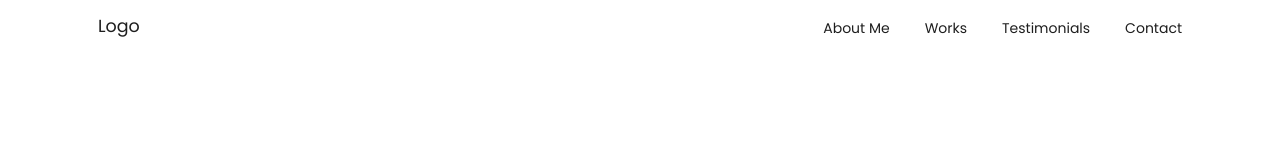
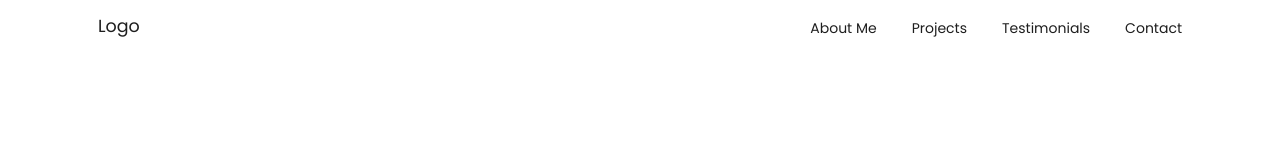
Before and after one commit to Johndiddles/portfolio-v2, a Next.js app: page / in a window 1280 px wide. Shown: the top 160 px of the page. Built offline with nearby package versions, Linux system fonts and the light colour scheme.

Commit message:
fix: minor ui fixes

```diff
--- a/app/globals.css
+++ b/app/globals.css
@@ -11,14 +11,15 @@
 html {
   font-size: clamp(14px, calc(1vw + 1px), 16px);
   color: #1e1e1e;
-}
-
-body {
   scroll-behavior: smooth;
 }
 
 .hero_header {
-  font-size: clamp(1.5rem, calc(5vw), 4rem);
+  font-size: clamp(1.125rem, calc(5vw), 4rem);
+}
+
+.hero_caption {
+  font-size: clamp(0.75rem, calc(3vw), 1.5rem);
 }
 
 .contact_section_wrapper {
@@ -34,5 +35,4 @@ body {
 }
 .contact-btn:hover .contact-btn-svg {
   rotate: 45deg;
-  /* transition: 0.3s all ease-in-out; */
 }
--- a/components/ContactSection/ContactSection.tsx
+++ b/components/ContactSection/ContactSection.tsx
@@ -8,7 +8,7 @@ import { FiArrowUpRight } from "react-icons/fi";
 
 const ContactSection = () => {
   return (
-    <section className="bg-[#131313] contact_section_wrapper">
+    <section className="bg-[#131313] contact_section_wrapper" id="contact">
       <Container>
         <div className="py-11 sm:py-20 md:py-[120px] lg:py-[200px] flex flex-col gap-5 md:gap-8 items-center">
           <div className="text-white font-jost font-medium text-xl sm:text-3xl md:text-5xl lg:text-6xl text-center flex flex-col  gap-1 md:gap-4">
--- a/components/Header/Header.tsx
+++ b/components/Header/Header.tsx
@@ -1,16 +1,24 @@
-import React from "react";
+"use client";
+import React, { useState } from "react";
 import Container from "../Container/Container";
 import Logo from "./Logo";
 import Nav from "./Nav";
 const Header = () => {
+  const [isOpen, setIsOpen] = useState(false);
   return (
-    <header className="fixed top-0 z-50 w-full bg-white">
+    <header
+      className={`fixed top-0 z-50 w-full bg-white ${
+        isOpen
+          ? "border-b-4 border-b-[#C47B54] shadow-[0_4px_4px_#1E1E1E40]"
+          : "border-b-0"
+      } lg:border-0 lg:border-b-0 shadow-none`}
+    >
       <Container>
         <div className="flex items-start lg:items-center justify-between py-4 font-poppins">
           <div className="flex items-center justify-between w-full lg:w-fit">
             <Logo />
           </div>
-          <Nav />
+          <Nav isOpen={isOpen} setIsOpen={setIsOpen} />
         </div>
       </Container>
     </header>
--- a/components/Header/Nav.tsx
+++ b/components/Header/Nav.tsx
@@ -1,13 +1,29 @@
 "use client";
-import React, { useRef, useState } from "react";
-import Link from "next/link";
+import React, {
+  Dispatch,
+  SetStateAction,
+  useEffect,
+  useRef,
+  useState,
+} from "react";
 import CloseIcon from "@/assets/icons/close.svg";
 import MenuIcon from "@/assets/icons/menu.svg";
 import Image from "next/image";
+import NavLink from "./NavLink";
 
-const Nav = () => {
+const Nav = ({
+  isOpen,
+  setIsOpen,
+}: {
+  isOpen: boolean;
+  setIsOpen: Dispatch<SetStateAction<boolean>>;
+}) => {
+  const [currentSection, setCurrentSection] = useState("");
   const navListRef = useRef<HTMLUListElement>(null);
-  const [isOpen, setIsOpen] = useState(false);
+
+  useEffect(() => {
+    setCurrentSection(window?.location.hash.replace("#", ""));
+  }, []);
 
   return (
     <nav className="self-end duration-500 ease-in-out flex flex-col lg:block">
@@ -24,20 +40,36 @@ const Nav = () => {
         ref={navListRef}
         className={`flex flex-col ${
           isOpen ? "h-fit mt-8" : "h-0 max-h-0 overflow-hidden"
-        } lg:h-fit lg:max-h-fit lg:flex-row items-end gap-5 lg:gap-10 duration-500 ease-in-out`}
+        } lg:h-fit lg:max-h-fit lg:flex-row items-end gap-6 lg:gap-10 duration-500 ease-in-out`}
       >
-        <li>
-          <Link href="#about">About Me</Link>
-        </li>
-        <li>
-          <Link href="#works">Works</Link>
-        </li>
-        <li>
-          <Link href="#testimonials">Testimonials</Link>
-        </li>
-        <li>
-          <Link href="#contact">Contact</Link>
-        </li>
+        <NavLink
+          setIsOpen={setIsOpen}
+          currentSection={currentSection}
+          setCurrentSection={setCurrentSection}
+          href="#about"
+          label="About Me"
+        />
+        <NavLink
+          setIsOpen={setIsOpen}
+          currentSection={currentSection}
+          setCurrentSection={setCurrentSection}
+          href="#works"
+          label="Projects"
+        />
+        <NavLink
+          setIsOpen={setIsOpen}
+          currentSection={currentSection}
+          setCurrentSection={setCurrentSection}
+          href="#testimonials"
+          label="Testimonials"
+        />
+        <NavLink
+          setIsOpen={setIsOpen}
+          currentSection={currentSection}
+          setCurrentSection={setCurrentSection}
+          href="#contact"
+          label="Contact"
+        />
       </ul>
     </nav>
   );
--- /dev/null
+++ b/components/Header/NavLink.tsx
@@ -0,0 +1,42 @@
+"use client";
+import Link from "next/link";
+import React, { Dispatch, SetStateAction } from "react";
+
+const NavLink = ({
+  href,
+  label,
+  setIsOpen,
+  currentSection,
+  setCurrentSection,
+}: {
+  href: string;
+  label: string;
+  setIsOpen: Dispatch<SetStateAction<boolean>>;
+  currentSection: string;
+  setCurrentSection: Dispatch<SetStateAction<string>>;
+}) => {
+  return (
+    <li>
+      <Link
+        href={href}
+        passHref
+        className={`${
+          currentSection === href.replace("#", "")
+            ? "text-[#C47B54] border-b border-b-[#C47B54]"
+            : ""
+        }`}
+      >
+        <button
+          onClick={() => {
+            setIsOpen(false);
+            setCurrentSection(href.replace("#", ""));
+          }}
+        >
+          {label}
+        </button>
+      </Link>
+    </li>
+  );
+};
+
+export default NavLink;
--- a/components/Hero/Hero.tsx
+++ b/components/Hero/Hero.tsx
@@ -5,8 +5,8 @@ const Hero = () => {
   return (
     <section className="">
       <Container>
-        <div className="h-screen max-h-[568px] md:max-h-[1000px] pt-32 pb-20 lg:pb-32 lg:pt-[240px] text-center flex flex-col justify-center gap-6 md:gap-10">
-          <h1 className="font-jost hero_header font-medium flex mx-auto gap-2 md:gap-4 lg:gap-5">
+        <div className="h-screen max-h-[600px] md:max-h-[1000px] pt-32 pb-20 lg:pb-32 lg:pt-[240px] text-center flex flex-col justify-center gap-6 md:gap-10">
+          <h1 className="font-jost hero_header font-medium flex flex-wrap mx-auto justify-center gap-2 gap-y-0 md:gap-4 lg:gap-5">
             Hi, I am John, a{" "}
             <span className="min-w-fit">
               Full Stack
@@ -14,7 +14,7 @@ const Hero = () => {
             </span>{" "}
             Engineer
           </h1>
-          <p className="font-light text-base md:text-xl lg:text-2xl leading-[28px] sm:leading-[32px] md:leading-[40px] lg:leading-[48px] xl:leading-[50px] max-w-[96ch] mx-auto font-inter">
+          <p className="font-light hero_caption leading-[28px] sm:leading-[32px] md:leading-[40px] lg:leading-[48px] xl:leading-[50px] max-w-[96ch] mx-auto font-inter">
             Results-driven Software Engineer with expertise in JavaScript,
             TypeScript, React, Node.js, and AWS. Contributed to the
             actualization of a $1.2M grant at Evon Medics LLC by automating data
--- a/components/Projects/Projects.tsx
+++ b/components/Projects/Projects.tsx
@@ -8,7 +8,7 @@ const Projects = () => {
   return (
     <section id="works" className="">
       <Container>
-        <div className="border-y py-8 md:py-12 md:pt-16">
+        <div className="border-y py-8 pt-16 md:py-12">
           <div>
             <PillButton variant="outline" text="Projects" disabled />
           </div>
```
